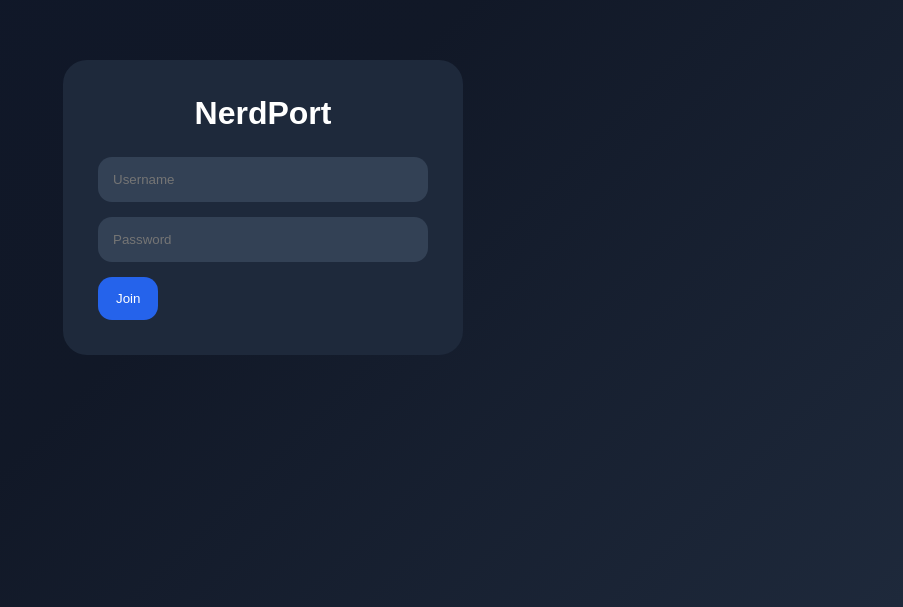
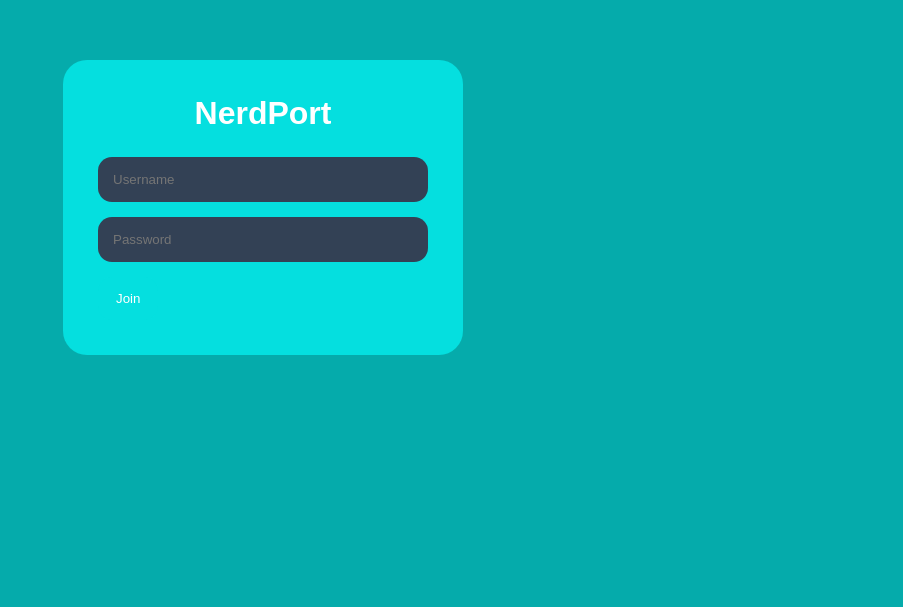
Before and after one commit to eggman26/nerdport, a website: page public/index.html in a window 1280 px wide. Shown: the part 193-800 px from the top of the page, without its empty margins (377-1280 px from the left). Drawn offline with nearby package versions, Linux system fonts and the light colour scheme; no server answers.

Commit message:
Update index.html

```diff
--- a/public/index.html
+++ b/public/index.html
@@ -20,7 +20,7 @@ content="width=device-width,initial-scale=1.0">
 }
 
 body{
-    background:#0f172a;
+    background:#05abab;
     color:white;
     font-family:Arial,sans-serif;
     height:100vh;
@@ -35,17 +35,12 @@ body{
     display:flex;
     justify-content:center;
     align-items:center;
-    background:linear-gradient(
-        135deg,
-        #0f172a,
-        #111827,
-        #1e293b
-    );
+    background:#05abab;
 }
 
 .login-box{
     width:400px;
-    background:#1e293b;
+    background:#05dfdf;
     padding:35px;
     border-radius:24px;
 }
@@ -70,7 +65,7 @@ button{
     padding:14px 18px;
     border:none;
     border-radius:14px;
-    background:#2563eb;
+    background:#05dfdf;
     color:white;
     cursor:pointer;
     transition:.2s;
```
